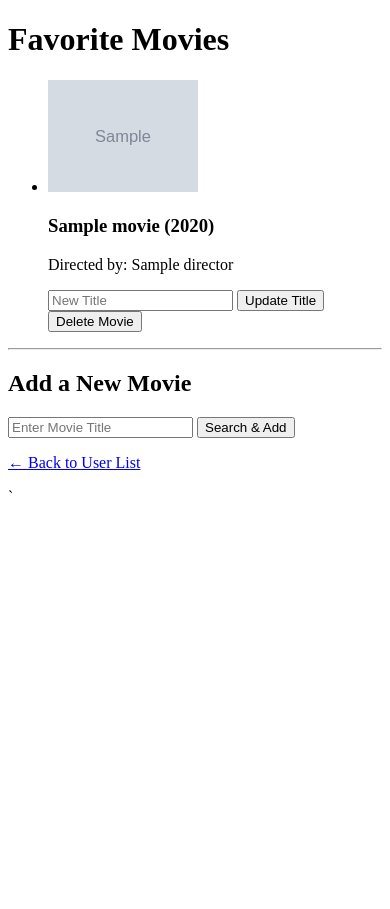
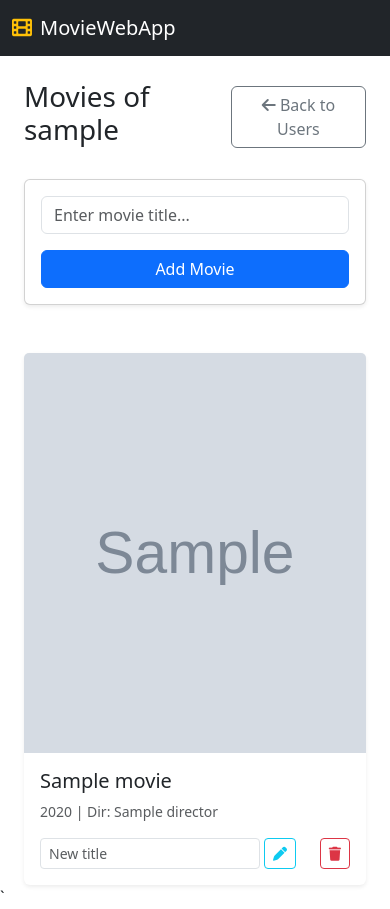
Before and after one commit to 84edu/MovieWebApp, a Flask app: template templates/movies.html in a window 390 px wide. Before the commit the page ends 493 px from the top, so only its background shows below. Run offline with Flask 3, Linux system fonts and the light colour scheme; the template is opened without the code that fills it: most values are stand-ins (such as "Sample title", 1, 10 or a date in 2020); grey boxes marked "Sample" are stand-in pictures.

Commit message:
UI Overhaul: Integrate Bootstrap 5, Font Awesome, and responsive movie card grid

```diff
--- a/static/style.css
+++ b/static/style.css
@@ -0,0 +1,15 @@
+/* Hover Effekt für die Movie Cards */
+.card {
+    transition: transform 0.3s ease, box-shadow 0.3s ease;
+}
+
+.card:hover {
+    transform: translateY(-5px);
+    box-shadow: 0 10px 20px rgba(0,0,0,0.15) !important;
+}
+
+/* Flash Messages */
+.alert {
+    border: none;
+    box-shadow: 0 4px 6px rgba(0,0,0,0.05);
+}
--- a/templates/base.html
+++ b/templates/base.html
@@ -2,10 +2,20 @@
 <html lang="en">
 <head>
     <meta charset="UTF-8">
-    <title>Title</title>
+    <meta name="viewport" content="width=device-width, initial-scale=1.0">
+    <title>MovieWebApp</title>
+    <link href="https://cdn.jsdelivr.net/npm/bootstrap@5.3.0/dist/css/bootstrap.min.css" rel="stylesheet">
     <link rel="stylesheet" href="{{ url_for('static', filename='style.css') }}">
+    <link rel="stylesheet" href="https://cdnjs.cloudflare.com/ajax/libs/font-awesome/6.0.0/css/all.min.css">
 </head>
 <body>
+    <nav class="navbar navbar-expand-lg navbar-dark bg-dark mb-4">
+        <div class="container">
+            <a class="navbar-brand" href="{{ url_for('index') }}">
+                <i class="fa-solid fa-film text-warning me-2"></i>MovieWebApp
+            </a>
+        </div>
+    </nav>
     <main class="container">
         {% with messages = get_flashed_messages(with_categories=true) %}
           {% if messages %}
--- a/templates/movies.html
+++ b/templates/movies.html
@@ -1,42 +1,51 @@
 {% extends "base.html" %}
-
 {% block content %}
-    <h1>Favorite Movies</h1>
-
-    <div class="movie-container">
-        {% if movies %}
-            <ul>
-                {% for movie in movies %}
-                    <li>
-                        <div class="movie-card">
-                            <img src="{{ movie.poster_url }}" alt="{{ movie.title }} Poster" style="width:150px;">
-                            <h3>{{ movie.title }} ({{ movie.year }})</h3>
-                            <p>Directed by: {{ movie.director }}</p>
-
-                            <form action="{{ url_for('update_movie', user_id=user_id, movie_id=movie.id) }}" method="POST" style="display:inline;">
-                                <input type="text" name="title" placeholder="New Title" required>
-                                <button type="submit">Update Title</button>
-                            </form>
-
-                            <form action="{{ url_for('delete_movie', user_id=user_id, movie_id=movie.id) }}" method="POST" style="display:inline;">
-                                <button type="submit" onclick="return confirm('Are you sure you want to delete this movie?')">Delete Movie</button>
-                            </form>
-                        </div>
-                    </li>
-                {% endfor %}
-            </ul>
-        {% else %}
-            <p>No movies found for this user. Add your first favorite!</p>
-        {% endif %}
+<div class="container">
+    <div class="d-flex justify-content-between align-items-center mb-4">
+        <h1>Movies of {{ user_name }}</h1>
+        <a href="{{ url_for('index') }}" class="btn btn-outline-secondary">
+            <i class="fa-solid fa-arrow-left"></i> Back to Users
+        </a>
     </div>
 
-    <hr>
+    <div class="card mb-5 shadow-sm">
+        <div class="card-body">
+            <form action="{{ url_for('user_movies', user_id=user_id) }}" method="POST" class="row g-3">
+                <div class="col-md-9">
+                    <input type="text" name="title" class="form-control" placeholder="Enter movie title..." required>
+                </div>
+                <div class="col-md-3">
+                    <button type="submit" class="btn btn-primary w-100">Add Movie</button>
+                </div>
+            </form>
+        </div>
+    </div>
 
-    <h2>Add a New Movie</h2>
-    <form action="{{ url_for('user_movies', user_id=user_id) }}" method="POST">
-        <input type="text" name="title" placeholder="Enter Movie Title" required>
-        <button type="submit">Search & Add</button>
-    </form>
+    <div class="row row-cols-1 row-cols-md-3 row-cols-lg-4 g-4">
+        {% for movie in movies %}
+        <div class="col">
+            <div class="card h-100 shadow-sm border-0">
+                <img src="{{ movie.poster_url }}" class="card-img-top" alt="{{ movie.title }}" style="height: 400px; object-fit: cover;">
+                <div class="card-body">
+                    <h5 class="card-title text-truncate">{{ movie.title }}</h5>
+                    <p class="card-text text-muted small">{{ movie.year }} | Dir: {{ movie.director }}</p>
 
-    <p><a href="{{ url_for('index') }}">← Back to User List</a></p>
+                    <div class="d-flex justify-content-between mt-3">
+                        <form action="{{ url_for('update_movie', user_id=user_id, movie_id=movie.id) }}" method="POST" class="d-flex gap-1">
+                            <input type="text" name="title" class="form-control form-control-sm" placeholder="New title">
+                            <button class="btn btn-sm btn-outline-info"><i class="fa-solid fa-pen"></i></button>
+                        </form>
+
+                        <form action="{{ url_for('delete_movie', user_id=user_id, movie_id=movie.id) }}" method="POST">
+                            <button class="btn btn-sm btn-outline-danger" onclick="return confirm('Are you sure you want to delete this movie?')">
+                                <i class="fa-solid fa-trash"></i>
+                            </button>
+                        </form>
+                    </div>
+                </div>
+            </div>
+        </div>
+        {% endfor %}
+    </div>
+</div>
 {% endblock %}
```
